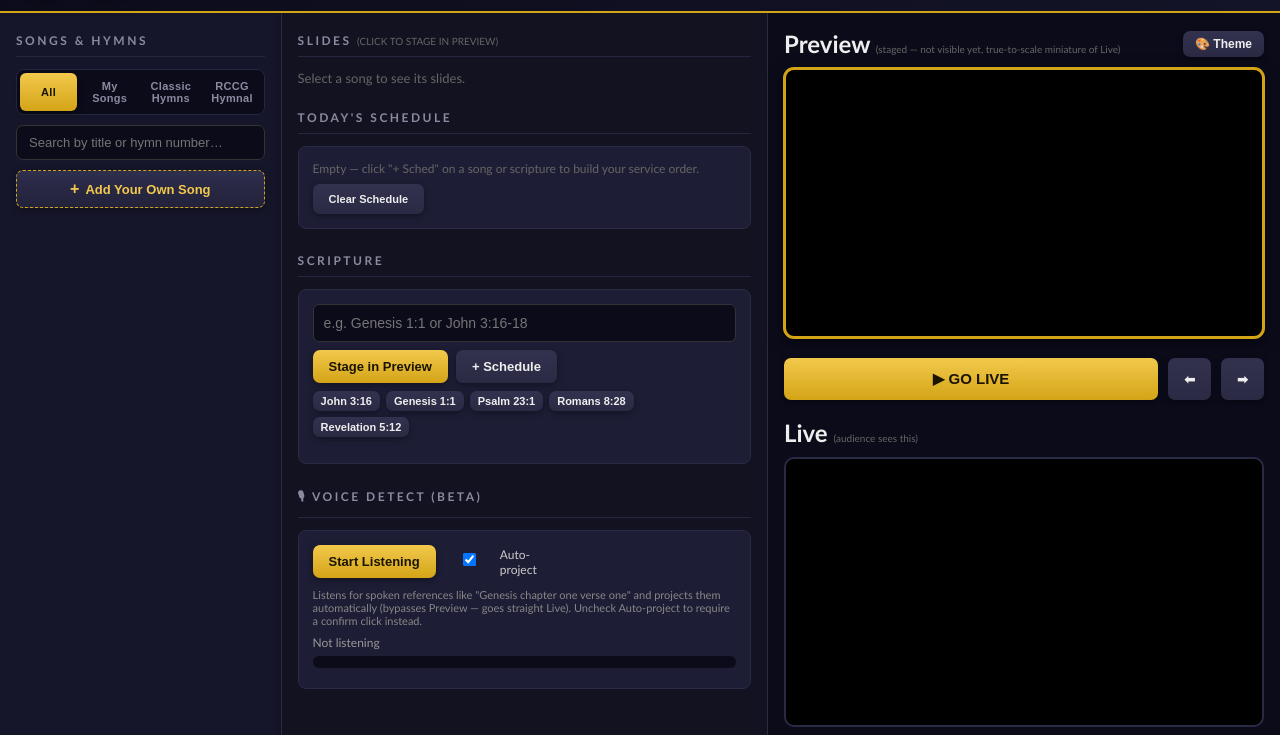
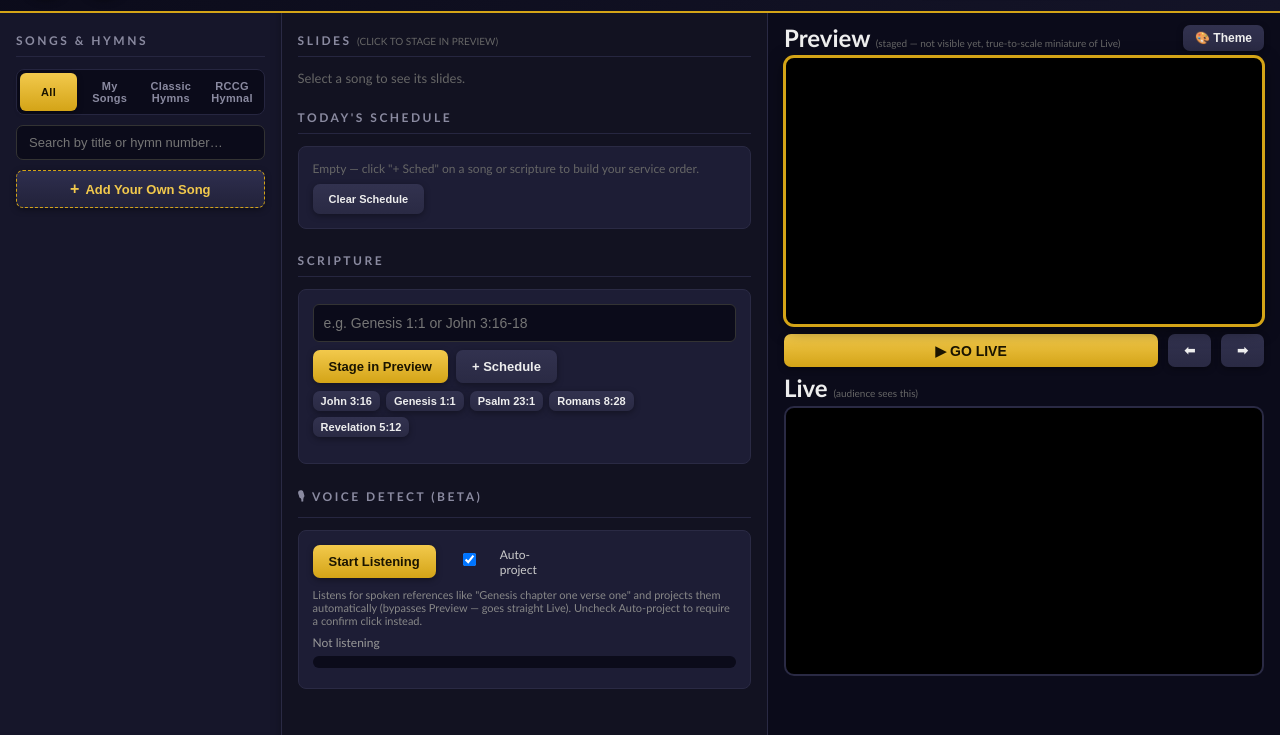
Before and after one commit to OLUYEMIOPEYEMI7/Tecxolution-presenter, a website: page views/control.html in a window 1280 px wide. Shown: the part 65-800 px from the top of the page. Drawn offline with nearby package versions, Linux system fonts and the light colour scheme; no server answers.

Commit message:
Fix Live preview being partially cut off: preview-frame was using flex:1 + aspect-ratio together which overflowed its container under overflow:hidden. Switched to fixed aspect-ratio sizing + scroll fallback, trimmed spacing so both Preview and Live fit without scrolling on common screen sizes (1366x768, 1440x900, 1920x1080)

```diff
--- a/public/css/presenter.css
+++ b/public/css/presenter.css
@@ -374,7 +374,7 @@ html, body { margin: 0; padding: 0; font-family: 'Trebuchet MS', 'Segoe UI', san
 
 .panel-songs { width: 22%; background: #16162a; border-right: 1px solid #2a2a44; box-shadow: inset -8px 0 16px -16px #000; }
 .panel-slides { width: 38%; background: #121221; border-right: 1px solid #2a2a44; }
-.panel-preview { width: 40%; background: #0b0b1a; display: flex; flex-direction: column; }
+.panel-preview { width: 40%; background: #0b0b1a; display: flex; flex-direction: column; overflow-y: auto; }
 
 .panel h2 {
   font-size: 12px;
@@ -464,14 +464,15 @@ button.danger { background: linear-gradient(180deg, #c23a48 0%, #a3303c 100%); c
 button.danger:hover { background: #c23a48; }
 
 .preview-frame {
-  flex: 1;
-  margin: 10px 16px;
+  width: calc(100% - 32px);
+  margin: 4px 16px;
   border: 2px solid #2a2a44;
   border-radius: 10px;
   overflow: hidden;
   position: relative;
   background: #000;
   aspect-ratio: 16/9;
+  flex-shrink: 0;
 }
 .preview-frame iframe {
   width: 100%;
--- a/views/control.html
+++ b/views/control.html
@@ -94,7 +94,7 @@
 
     <div class="panel-preview">
       <div class="preview-section">
-        <div style="display:flex; align-items:center; justify-content:space-between; margin:16px 16px 0; position:relative;">
+        <div style="display:flex; align-items:center; justify-content:space-between; margin:10px 16px 0; position:relative;">
           <h2 style="margin:0;">Preview <span style="font-size:10px; color:#666; font-weight:400;">(staged — not visible yet, true-to-scale miniature of Live)</span></h2>
           <button class="secondary theme-toggle-btn" onclick="toggleThemePopover()" title="Choose a display theme">🎨 Theme</button>
           <div id="theme-popover" class="theme-popover">
@@ -133,14 +133,14 @@
         <div class="preview-frame preview-frame-staged">
           <iframe src="/display?mode=preview"></iframe>
         </div>
-        <div style="padding:10px 16px; display:flex; gap:10px;">
-          <button onclick="goLive()" style="flex:1; font-size:15px; padding:12px;">▶ GO LIVE</button>
+        <div style="padding:4px 16px; display:flex; gap:10px;">
+          <button onclick="goLive()" style="flex:1; font-size:14px; padding:8px;">▶ GO LIVE</button>
           <button class="secondary" onclick="prevSlide()" title="Previous slide (←)">⬅</button>
           <button class="secondary" onclick="nextSlide()" title="Next slide (→)">➡</button>
         </div>
       </div>
       <div class="preview-section">
-        <h2 style="margin:8px 16px 0;">Live <span style="font-size:10px; color:#666; font-weight:400;">(audience sees this)</span></h2>
+        <h2 style="margin:2px 16px 0;">Live <span style="font-size:10px; color:#666; font-weight:400;">(audience sees this)</span></h2>
         <div class="preview-frame">
           <iframe src="/display"></iframe>
         </div>
```
